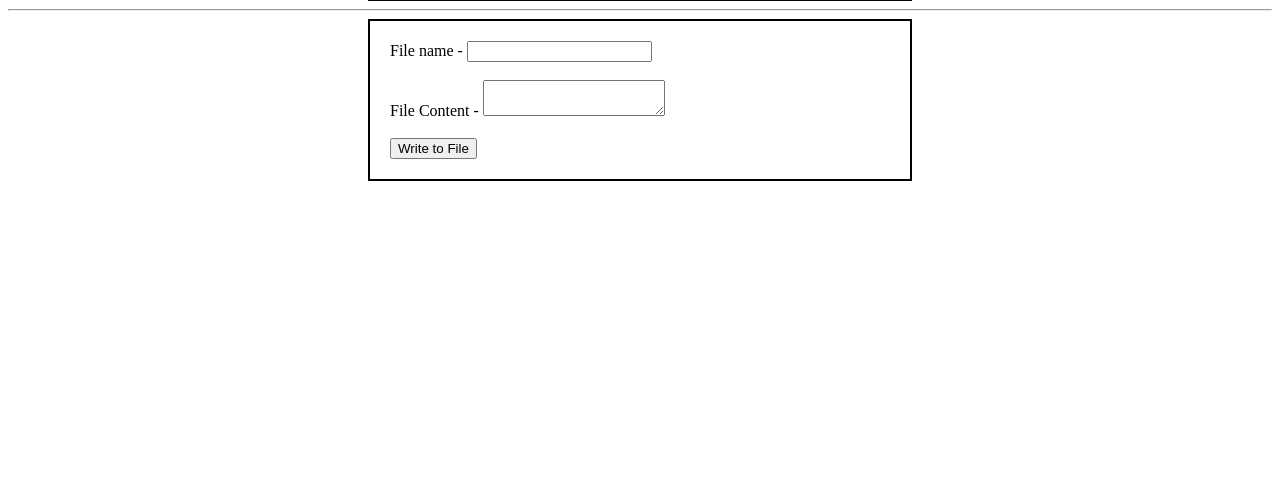
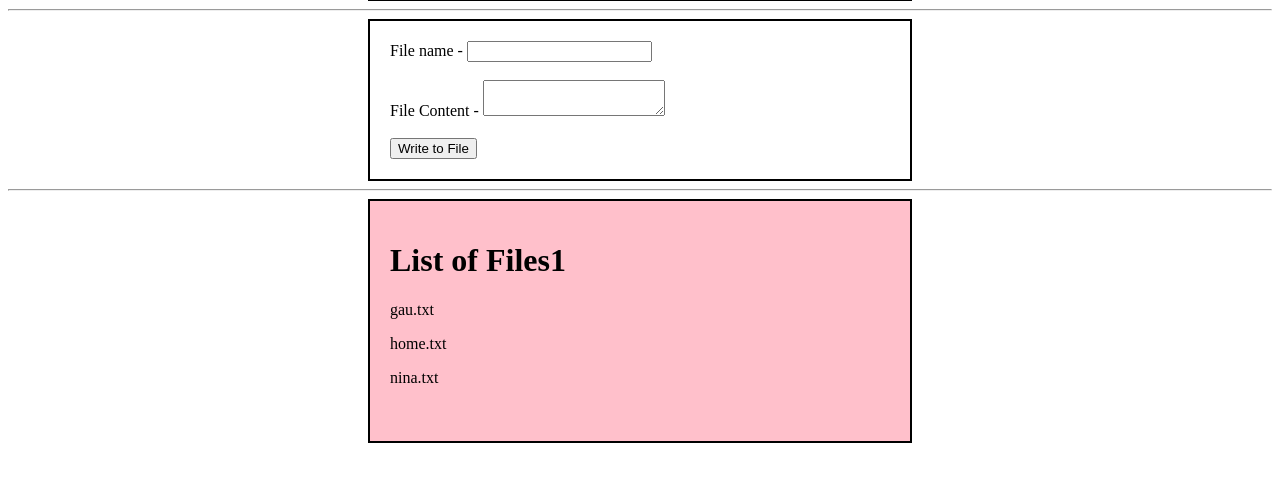
Before and after one commit to ninavardo/php-mysql-26, a PHP site: page /page.php in a window 1280 px wide. Shown: the part 147-629 px from the top of the page. Run offline with PHP 8.4, Linux system fonts and the light colour scheme.

Commit message:
lecture6 +2

```diff
--- /dev/null
+++ b/classwork/Lecture_6/files1/gau.txt
@@ -0,0 +1 @@
+gau gau
--- /dev/null
+++ b/classwork/Lecture_6/files1/home.txt
@@ -0,0 +1 @@
+let me go home
--- a/classwork/Lecture_6/files1/nina.txt
+++ b/classwork/Lecture_6/files1/nina.txt
@@ -1 +1 @@
-hello nina
+sdas
--- a/classwork/Lecture_6/page.php
+++ b/classwork/Lecture_6/page.php
@@ -22,5 +22,19 @@
     <br><br>
     <button>Write to File</button>
 </form>
+<hr>
+    <div class="content">
+        <h1>List of Files1</h1>
+        <?php
+            $d = scandir("files1");
+            // echo "<pre>";
+            // print_r($d);
+            // echo "</pre>";
+
+            for($i=2; $i<count($d); $i++){
+                echo "<p>$d[$i]</p>";
+            }
+        ?>
+    </div>
 </body>
-</html>
+</html
--- a/classwork/Lecture_6/style.css
+++ b/classwork/Lecture_6/style.css
@@ -1,6 +1,11 @@
-form{
+form, .content{
     width: 500px;
     padding: 20px;
     margin: auto;
     border: solid 2px;
 }
+
+.content{
+    min-height: 200px;
+    background-color: pink;
+}
```
